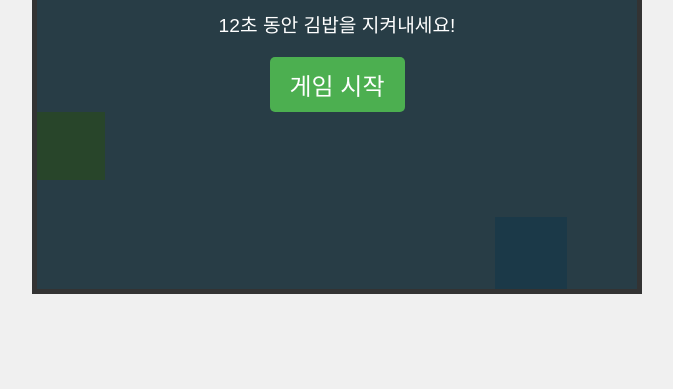
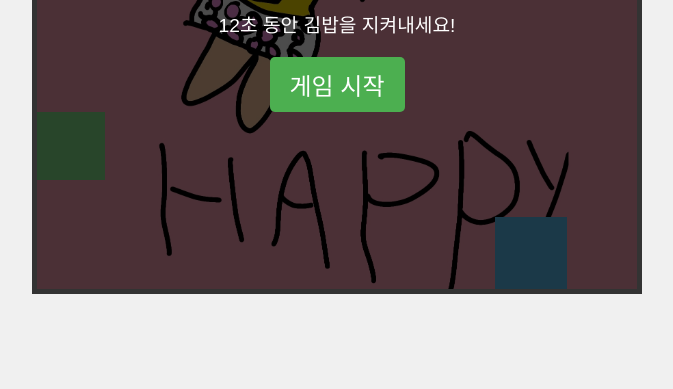
Before and after one commit to TaeKeunToo/KimBapBouncing, a plain HTML site: page index.html in a window 1280 px wide. Shown: the part 411-800 px from the top of the page, without its empty margins (303-976 px from the left). Drawn offline with Linux system fonts and the light colour scheme.

Commit message:
Update index.html

```diff
--- a/index.html
+++ b/index.html
@@ -2,7 +2,7 @@
 <html lang="ko">
 <head>
     <meta charset="UTF-8">
-    <meta name="viewport" content="width=device-width, initial-scale=1.0, user-scalable=no">
+    <meta name="viewport" content="width=600, user-scalable=no">
     <title>김밥 튕기기</title>
     <style>
         body {
@@ -27,12 +27,13 @@
 
         #game-container {
             position: relative;
-            width: 80vmin; /* 10% 축소 */
-            height: 80vmin; /* 10% 축소 */
+            width: 80vmin;
+            height: 80vmin;
             max-width: 600px;
             max-height: 600px;
             border: 5px solid #333;
-            background-color: #87CEEB;
+            background-size: cover;
+            background-repeat: no-repeat;
             overflow: hidden;
         }
 
@@ -300,7 +301,7 @@
         const gimbapSize = 60;
         const targetCountByStage = [0, 5, 6, 7, 8, 9, 10];
         const expressions = ['smile', 'sad', 'surprised', 'kya'];
-        const initialSpeed = 3; // 시작 속도를 상수로 정의
+        const initialSpeed = 3;
 
         let currentCollidingTarget = null;
         let hasClickedThisCollision = false;
@@ -383,7 +384,7 @@
                     }
 
                     if (!isOverlapping) {
-                        targetPositions.push({x: targetX, y: targetY, width: targetSize, height: targetSize});
+                        targetPositions.push({ x: targetX, y: targetY, width: targetSize, height: targetSize });
                         targetContainer.appendChild(newTargetEl);
                         targets.push({ el: newTargetEl, touched: false });
                     }
@@ -481,6 +482,11 @@
             livesDisplay.textContent = '남은 영혼: ' + '❤️'.repeat(lives);
         }
 
+        function setBackground() {
+            const randomIndex = Math.floor(Math.random() * 6) + 1;
+            gameContainer.style.backgroundImage = `url('${randomIndex}.jpg')`;
+        }
+
         function initGame() {
             startScreen.style.display = 'flex';
             endScreen.style.display = 'none';
@@ -497,6 +503,7 @@
             currentCollidingTarget = null;
             hasClickedThisCollision = false;
             createTargets();
+            setBackground();
         }
 
         function startGame() {
@@ -514,6 +521,7 @@
             hasClickedThisCollision = false;
             gameInterval = setInterval(updateTimer, 1000);
             createTargets();
+            setBackground();
             requestAnimationFrame(gameLoop);
         }
 
@@ -583,20 +591,19 @@
             gimbapX = gameContainer.clientWidth / 2 - gimbapSize / 2;
             gimbapY = gameContainer.clientHeight / 2 - gimbapSize / 2;
 
-            // 스테이지마다 속도 2% 증가
             vx = vx * 1.02;
             vy = vy * 1.02;
 
             timer = 12;
             timerDisplay.textContent = `남은 시간: 12s`;
 
-            // 스테이지 클리어 메시지 표시
             stageClearMessage.style.display = 'block';
             setTimeout(() => {
                 stageClearMessage.style.display = 'none';
             }, 2000);
 
             createTargets();
+            setBackground();
         }
 
         function endGame(win, message) {
```
